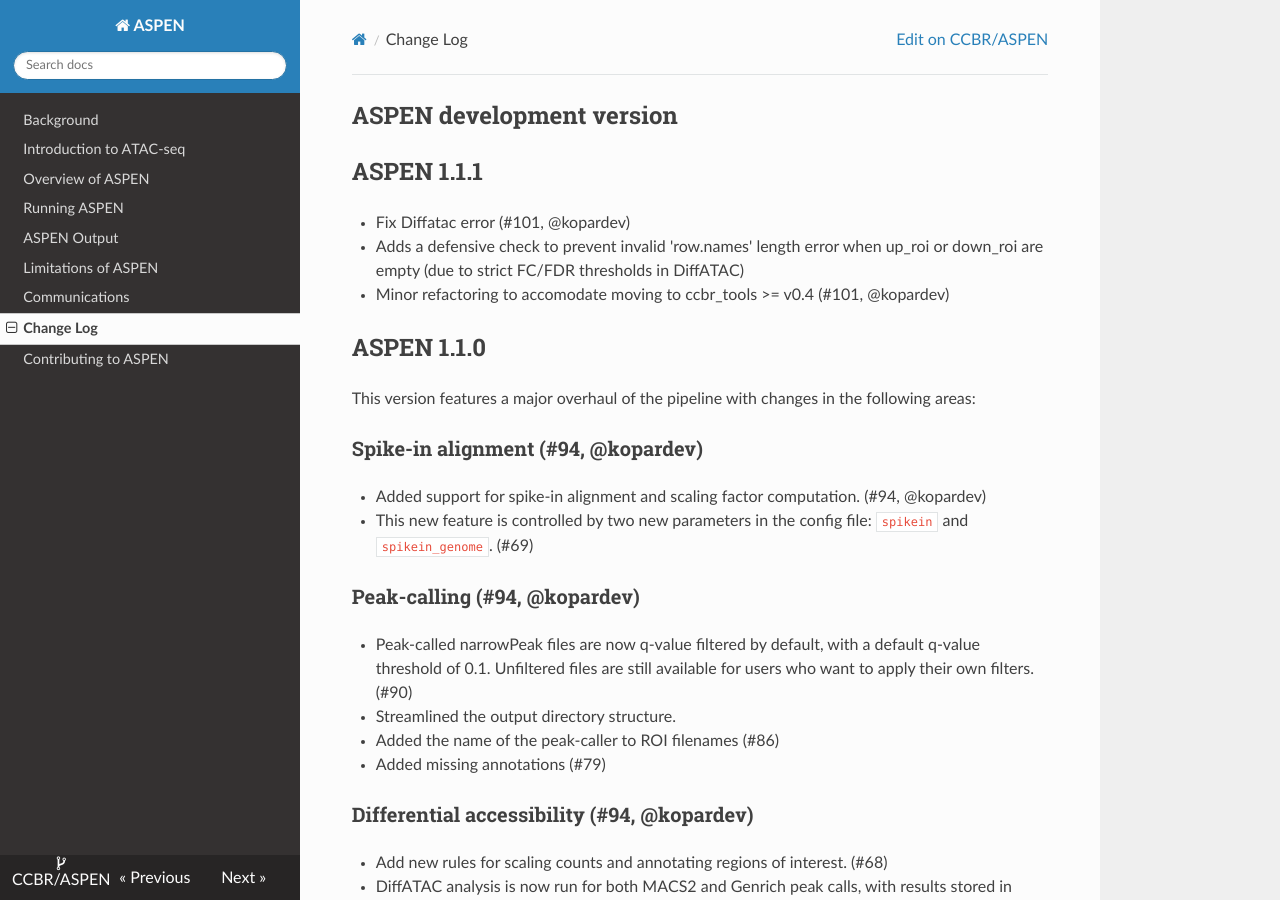
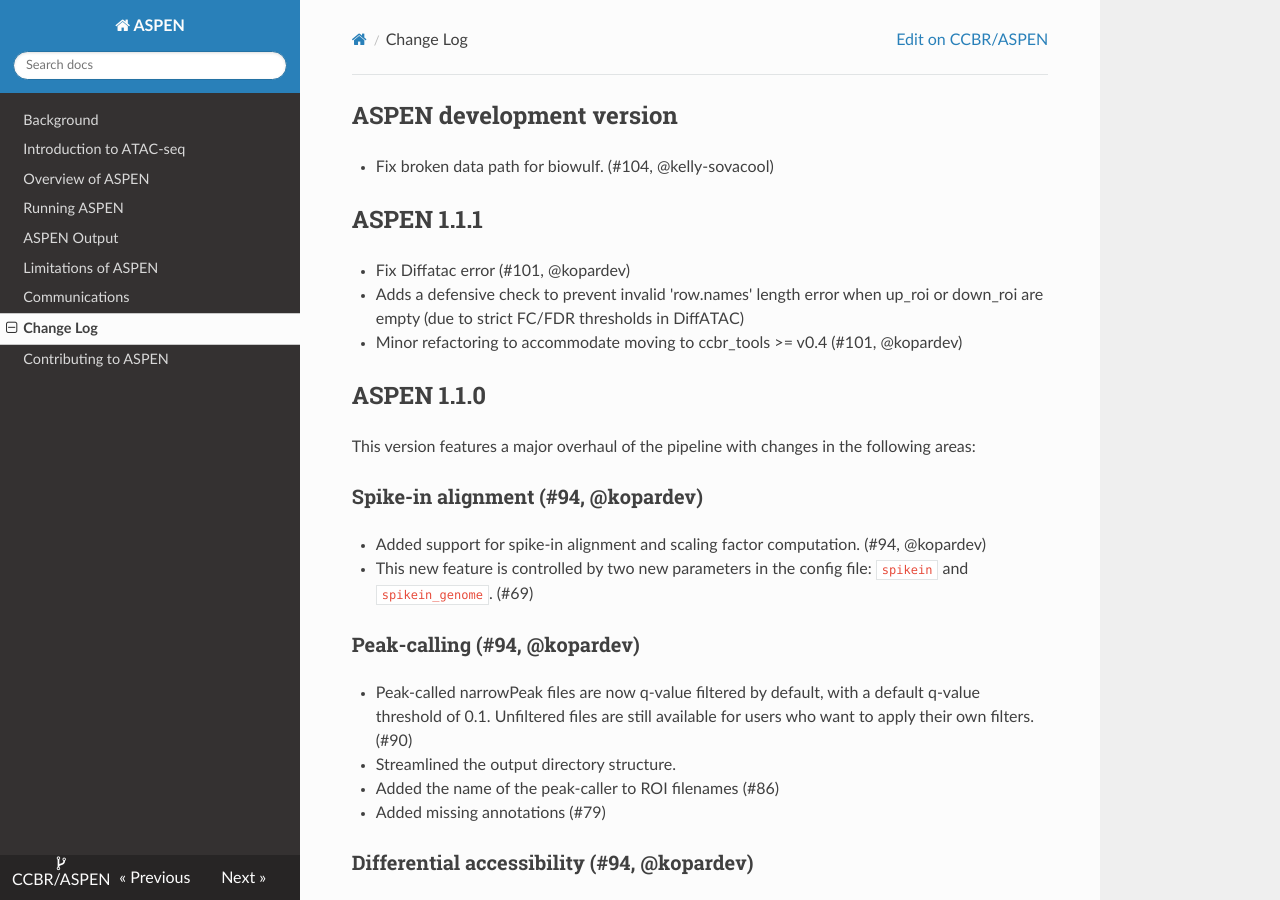
Before and after one commit to abcsFrederick/ASPEN, an MkDocs documentation site: the page built from docs/changelog.md, in a window 1280 px wide and 900 px high. Built offline with MkDocs 1.6.1, drawn with Linux system fonts in a browser that asks for light colours; nearby versions of some CDN libraries.

Commit message:
fix: switch path to biowulf /data/CCBR_Pipeliner (#104)
* fix: switch path to biowulf /data/CCBR_Pipeliner

* chore: update changelog

```diff
--- a/CHANGELOG.md
+++ b/CHANGELOG.md
@@ -1,10 +1,12 @@
 ## ASPEN development version
+
+- Fix broken data path for biowulf. (#104, @kelly-sovacool)
 
 ## ASPEN 1.1.1
 
 - Fix Diffatac error (#101, @kopardev)
   - Adds a defensive check to prevent invalid 'row.names' length error when up_roi or down_roi are empty (due to strict FC/FDR thresholds in DiffATAC)
-- Minor refactoring to accomodate moving to ccbr_tools >= v0.4 (#101, @kopardev)
+- Minor refactoring to accommodate moving to ccbr_tools >= v0.4 (#101, @kopardev)
 
 ## ASPEN 1.1.0
 
```
Also changed, not shown: README.md (+5 -5 lines), docs/deployment.md (+1 -1 lines), 1 other file.
